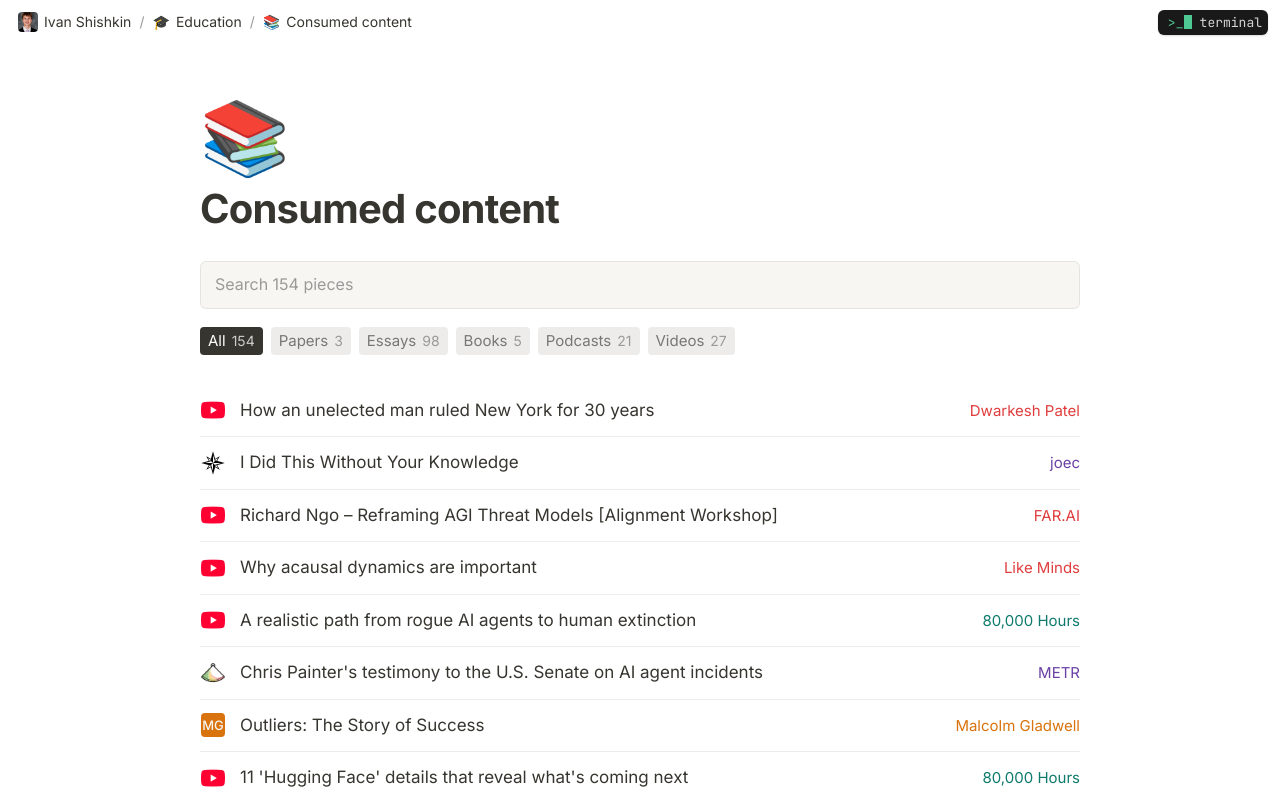
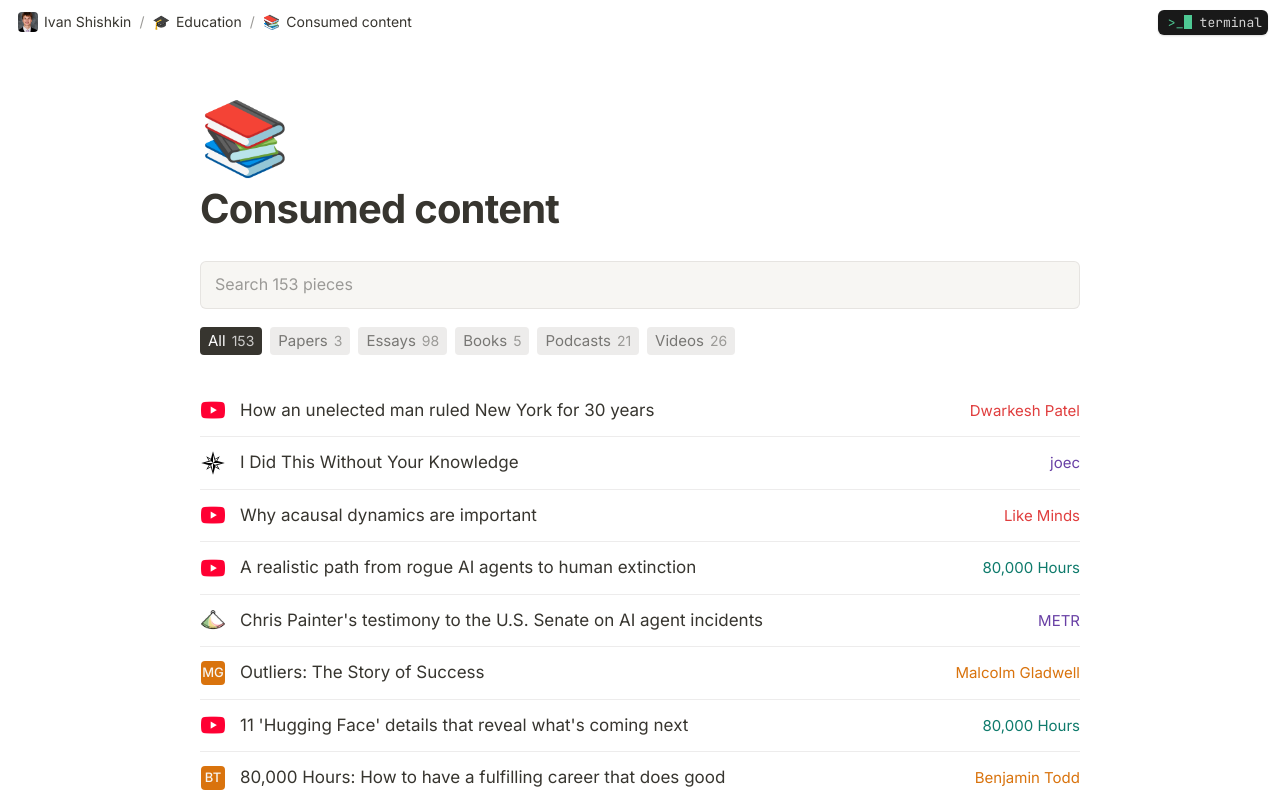
Before and after one commit to Ivan-Shishkin-Dev/Personal_Portfolio_3, a Next.js app: page /consumed-content in a window 1280 px wide. Shown: the top 800 px of the page. Built offline with nearby package versions, Linux system fonts and the light colour scheme.

Commit message:
Remove duplicate Richard Ngo entry from consumed content

```diff
--- a/content/consumed.ts
+++ b/content/consumed.ts
@@ -943,11 +943,6 @@
     author: "Like Minds",
   },
   {
-    title: "Richard Ngo – Reframing AGI Threat Models [Alignment Workshop]",
-    url: "https://www.youtube.com/watch?v=4v3uqWeVmco",
-    author: "FAR.AI",
-  },
-  {
     title: "I Did This Without Your Knowledge",
     url: "https://www.lesswrong.com/posts/3375SZNGA5dKHQMie/i-did-this-without-your-knowledge",
     author: "joec",
```
